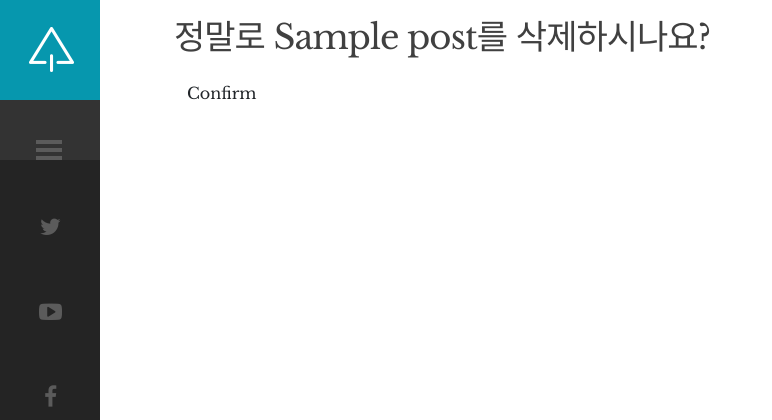
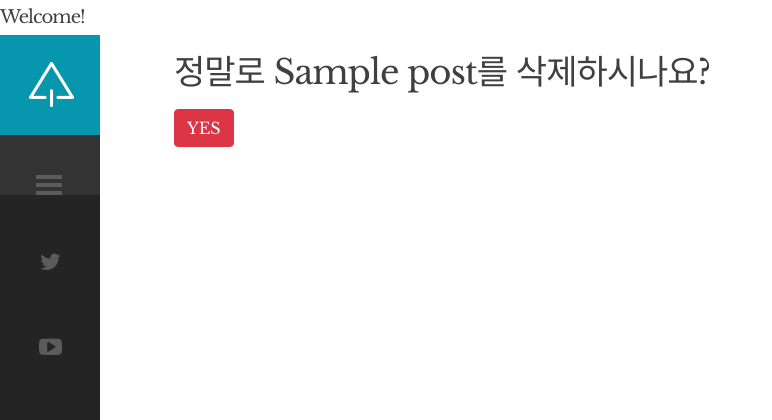
Before and after one commit to kimnakyeong/djangoBlog, a Django app: template mywebsite/blog/templates/blog/post_confirm_delete.html in a window 1280 px wide. Shown: the top 420 px of the page, without its empty margins (0-772 px from the left). Run offline with Django 3.2, Linux system fonts and the light colour scheme; the template is opened without the code that fills it: most values are stand-ins (such as "Sample title", 1, 10 or a date in 2020); some libraries are stand-ins or nearby versions.

Commit message:
second commit

```diff
--- a/mywebsite/blog/templates/base_generic.html
+++ b/mywebsite/blog/templates/base_generic.html
@@ -7,6 +7,8 @@
         <meta name="keywords" content="HTML, CSS, JavaScript, PHP" />
         <meta name="author" content="Colorlib" />
         <meta name="viewport" content="width=device-width, initial-scale=1, maximum-scale=1">
+        <!-- vue -->
+        <script src="https://cdn.jsdelivr.net/npm/vue"></script>
 
         {% load static %}
         <link rel="stylesheet" href="https://stackpath.bootstrapcdn.com/bootstrap/4.5.2/css/bootstrap.min.css" integrity="sha384-JcKb8q3iqJ61gNV9KGb8thSsNjpSL0n8PARn9HuZOnIxN0hoP+VmmDGMN5t9UJ0Z" crossorigin="anonymous">
@@ -27,6 +29,12 @@
 
 
     <body class="home blog">
+
+        <!-- vue app -->
+        <div id="app">
+            <p>[[ title ]]</p>
+
+
 
             <!-- Preloader Gif -->
             <table class="doc-loader">
@@ -94,9 +102,21 @@
                 </div>
                 <div class="clear"></div>
             </div>
-
+        </div>
         {% block content %}
         {% endblock %}
+
+
+        <!-- Vue Script-->
+        <script>
+            new Vue({
+                delimiters: ['[[', ']]'],
+                el: '#app',
+                data: {
+                    title: 'Welcome!'
+                }
+            })
+        </script>
 
         <!--Load JavaScript-->
         <script type="text/javascript" src='{% static "js/jquery.js" %}'></script>
--- a/mywebsite/blog/templates/blog/post_confirm_delete.html
+++ b/mywebsite/blog/templates/blog/post_confirm_delete.html
@@ -7,7 +7,8 @@
         <form method="POST" class="post-form center-relative" enctype="multipart/form-data">
             {%csrf_token%}
             <h2>정말로 {{post_list.title}}를 삭제하시나요?</h2>
-            <input type="submit" class="save btn btn-default" value="Confirm" />
+            <!-- <button type="button" class="btn btn-secondary" onclick="location.href='{% url '' %}'">NO</button> -->
+            <input type="submit" class="save btn btn-danger" value="YES"/>
         </form>
     </div>
 </section>
--- a/mywebsite/blog/views.py
+++ b/mywebsite/blog/views.py
@@ -1,9 +1,10 @@
-from django.shortcuts import render
+from django.shortcuts import render, redirect
 from blog.models import Category, Post
 from django.views.generic import DetailView
 from django.contrib.auth.mixins import LoginRequiredMixin
 from django.views.generic.edit import CreateView, DeleteView, UpdateView
 from django.urls import reverse_lazy
+
 
 # Create your views here.
 def index(req):
@@ -13,6 +14,7 @@ def index(req):
     }
 
     return render(req, "index.html", context = context)
+
 
 class PostDetailView(DetailView):
     model = Post
```
Also changed, not shown: mywebsite/mywebsite/settings.py (+6 -6 lines), mywebsite/blog/models.py (line endings or trailing spaces), 4 other files. Lines whose indentation alone changed are shown as unchanged.
